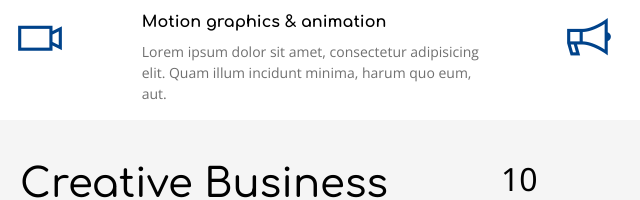
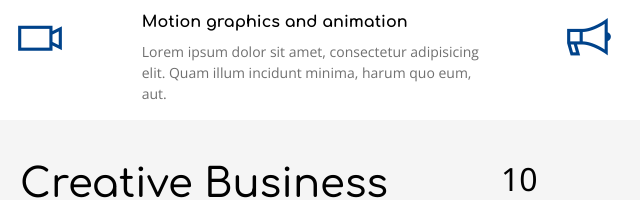
Before and after one commit to pungius/prueba1, a plain HTML site: page Prueba/index.html in a window 1280 px wide. Shown: the part 958-1158 px from the top of the page, 151-791 px from the left. Drawn offline with nearby package versions, Linux system fonts and the light colour scheme.

Commit message:
Add files via upload

```diff
--- a/Prueba/index.html
+++ b/Prueba/index.html
@@ -105,7 +105,7 @@
 				<i class="las la-video"></i>
 				</article>
 				<article class="col-lg-9 col-sm-6 col-12">
-				<h6>Motion graphics & animation</h6>
+				<h6>Motion graphics and animation</h6>
 					<p>Lorem ipsum dolor sit amet, consectetur adipisicing elit. Quam illum incidunt minima, harum quo eum, aut.</p>
 				</article>
 			</div>
```
